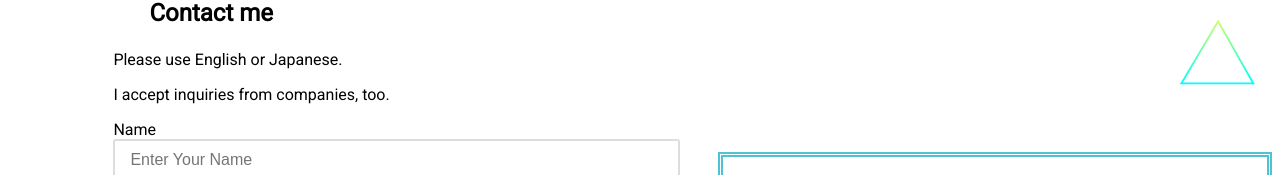
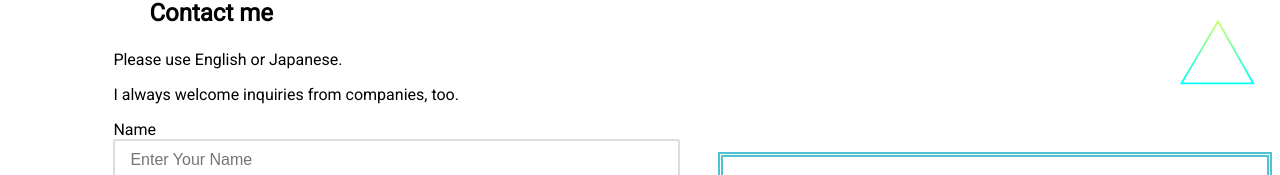
Before and after one commit to K-Rintaro/K-Rintaro.github.io, a plain HTML site: page index.html in a window 1280 px wide. Shown: the part 1233-1408 px from the top of the page. Drawn offline with Linux system fonts and the light colour scheme.

Commit message:
Update index.html

```diff
--- a/index.html
+++ b/index.html
@@ -47,7 +47,7 @@
             <h2 class="contada">Contact me</h2>
         </div>
         <p>Please use English or Japanese.</p>
-        <p>I accept inquiries from companies, too.</p>
+        <p>I always welcome inquiries from companies, too.</p>
         <div class="finish">
             <div class="container">
                 <div class="columns">
```
